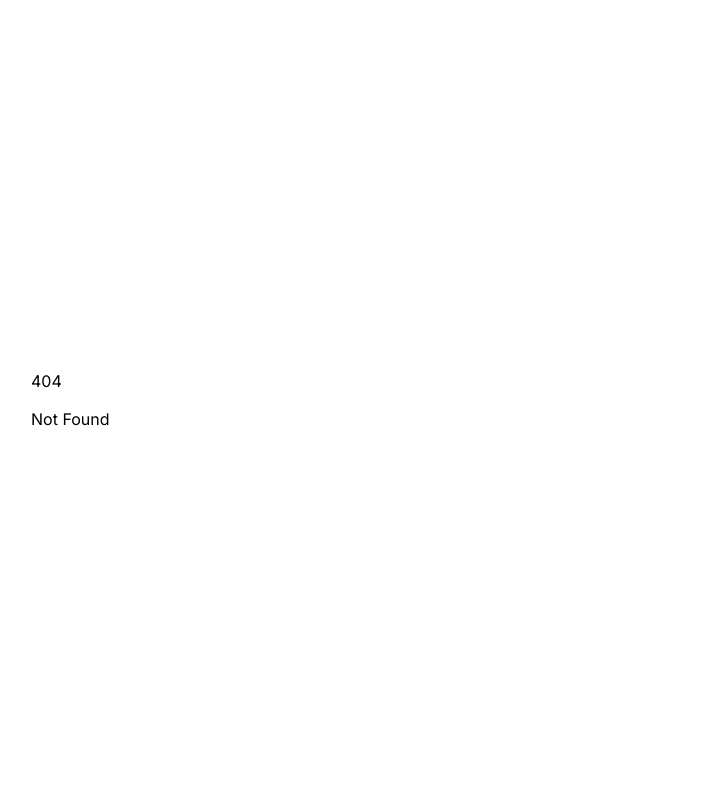
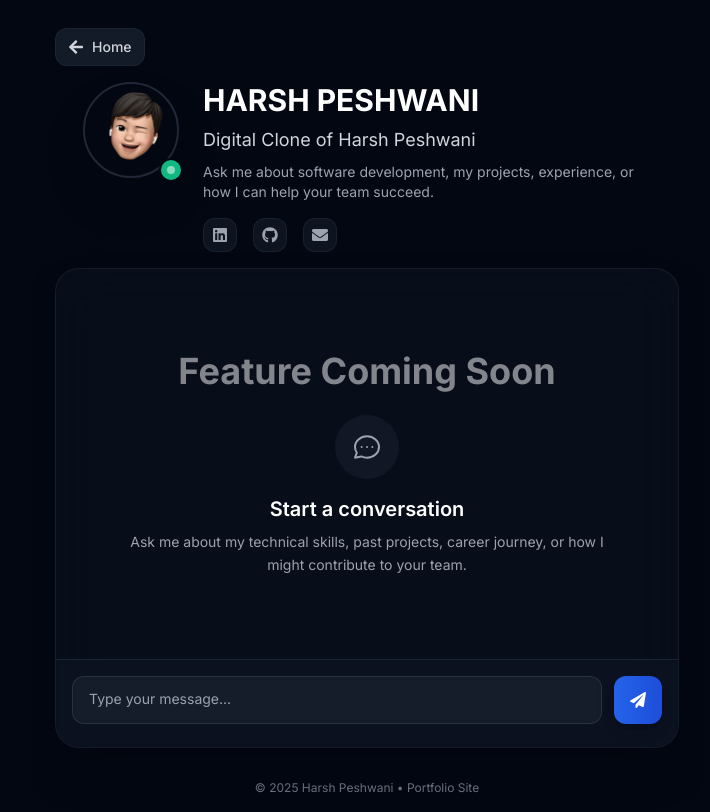
Before and after one commit to hpeshwanidev/harshpeshwani.com, a SvelteKit app: page /chat in a window 1280 px wide. Before the commit this address had no page. Shown: the whole page, without its empty margins (273-983 px from the left). Built offline with nearby package versions, Linux system fonts and the light colour scheme.

Commit message:
Added Chat Page and fixed small bugs

```diff
--- /dev/null
+++ b/src/lib/Back2.svelte
@@ -0,0 +1,36 @@
+<script>
+	import { spring } from 'svelte/motion';
+	import { onMount } from 'svelte';
+
+	let innerWidth;
+	let innerHeight;
+	let mx = spring(0, { stiffness: 0.1, damping: 0.95 });
+	let my = spring(0, { stiffness: 0.1, damping: 0.95 });
+
+	function handleMousemove(event) {
+		mx.set(innerWidth - event.clientX);
+		my.set(innerHeight - event.clientY);
+	}
+
+	onMount(() => {
+		// Optional: any initialization if needed
+	});
+</script>
+
+<svelte:window on:mousemove={handleMousemove} bind:innerWidth bind:innerHeight />
+
+<div class="bg-root" style="--mx: {$mx}px; --my: {$my}px;"></div>
+
+<style>
+	.bg-root {
+		position: absolute;
+		inset: 0;
+		z-index: -1;
+		pointer-events: none;
+		background: #030712;
+	}
+
+	:global(.dark) .bg-root {
+		background: #030712;
+	}
+</style>
--- a/src/routes/+layout.svelte
+++ b/src/routes/+layout.svelte
@@ -8,7 +8,7 @@
 	import '@fontsource/inter/700.css';
 	import '@fontsource/inter/800.css';
 
-	import Social from '$lib/Social.svelte';
+	//import Social from '$lib/Social.svelte';
 
 	import { dev } from '$app/environment';
 	import { inject } from '@vercel/analytics';
--- a/src/routes/+page.svelte
+++ b/src/routes/+page.svelte
@@ -80,6 +80,7 @@
 			>
 				<!-- Message/Chat SVG -->
 				<svg
+				    href="/chat"
 					xmlns="http://www.w3.org/2000/svg"
 					width="18"
 					height="18"
@@ -182,8 +183,8 @@
 	</div>
 
 	<!-- Down-arrow indicator at bottom -->
-	<div class="absolute bottom-6 left-1/2 transform -translate-x-1/2 animate-bounce text-3xl opacity-70">
-		<span>↓</span>
+	<div class="absolute bottom-6 left-1/2 transform -translate-x-1/2 animate-bounce text-3xl justify-center opacity-70">
+		<i class="fas fa-chevron-down justify-center"></i>
 	</div>
 </div>
 
--- /dev/null
+++ b/src/routes/chat/+page.svelte
@@ -0,0 +1,90 @@
+<script>
+	import Back2 from "$lib/Back2.svelte";
+</script>
+
+<svelte:head>
+	<title>Harsh Peshwani</title>
+	<meta name="description" content="Chat with Harsh Peshwani about software development, projects, and more." />
+</svelte:head>
+<Back2 ></Back2>
+<div class="h-screen w-full bg-gray-950 relative overflow-hidden">
+	<div class="relative z-10 h-full flex flex-col">
+		<header class="flex-shrink-0 px-4 py-4 sm:px-6">
+			<div class="flex items-center mb-4">
+				<a href="/" class="no-underline flex items-center gap-2 px-3 py-2 bg-gray-800/60 hover:bg-gray-700/60 backdrop-blur-sm rounded-xl transition-all duration-200 text-gray-300 hover:text-white border border-gray-700/30">
+					<svg stroke="currentColor" fill="currentColor" stroke-width="0" viewBox="0 0 448 512" class="w-4 h-4" height="1em" width="1em" xmlns="http://www.w3.org/2000/svg">
+						<path d="M257.5 445.1l-22.2 22.2c-9.4 9.4-24.6 9.4-33.9 0L7 273c-9.4-9.4-9.4-24.6 0-33.9L201.4 44.7c9.4-9.4 24.6-9.4 33.9 0l22.2 22.2c9.5 9.5 9.3 25-.4 34.3L136.6 216H424c13.3 0 24 10.7 24 24v32c0 13.3-10.7 24-24 24H136.6l120.5 114.8c9.8 9.3 10 24.8.4 34.3z"></path>
+					</svg>
+					<span class="text-sm font-medium">Home</span>
+				</a>
+			</div>
+			<div class="flex justify-center">
+				<div class="flex flex-col sm:flex-row items-center sm:items-start gap-4 sm:gap-6 max-w-4xl">
+					<div class="relative flex-shrink-0">
+						<div class="w-20 h-20 sm:w-24 sm:h-24 rounded-full border-2 border-slate-500/30 shadow-2xl overflow-hidden">
+							<img alt="Harsh Peshwani" loading="lazy" decoding="async" class="object-cover rounded-full" style="position:absolute;height:100%;width:100%;left:0;top:0;right:0;bottom:0;color:transparent" sizes="100vw" src="/bitmoji.png" />
+						</div>
+						<div class="absolute -bottom-1 -right-1 w-6 h-6 bg-emerald-500 rounded-full border-2 border-gray-950 flex items-center justify-center">
+							<div class="w-2 h-2 bg-white rounded-full animate-pulse"></div>
+						</div>
+					</div>
+					<div class="text-center sm:text-left flex-1">
+						<h1 class="text-2xl sm:text-3xl font-bold text-white mb-2">HARSH PESHWANI</h1>
+						<p class="text-gray-300 text-base sm:text-lg mb-2">Digital Clone of Harsh Peshwani</p>
+						<p class="text-gray-400 text-sm mb-4 max-w-md mx-auto sm:mx-0">Ask me about software development, my projects, experience, or how I can help your team succeed.</p>
+						<div class="flex justify-center sm:justify-start gap-4">
+							<a href="https://linkedin.com/in/harshpeshwani" target="_blank" rel="noopener noreferrer" class="p-2 bg-gray-800/40 hover:bg-blue-600/20 rounded-xl transition-all duration-200 text-gray-400 hover:text-blue-400 border border-gray-700/30">
+								<svg stroke="currentColor" fill="currentColor" stroke-width="0" viewBox="0 0 448 512" class="w-4 h-4" height="1em" width="1em" xmlns="http://www.w3.org/2000/svg">
+									<path d="M416 32H31.9C14.3 32 0 46.5 0 64.3v383.4C0 465.5 14.3 480 31.9 480H416c17.6 0 32-14.5 32-32.3V64.3c0-17.8-14.4-32.3-32-32.3zM135.4 416H69V202.2h66.5V416zm-33.2-243c-21.3 0-38.5-17.3-38.5-38.5S80.9 96 102.2 96c21.2 0 38.5 17.3 38.5 38.5 0 21.3-17.2 38.5-38.5 38.5zm282.1 243h-66.4V312c0-24.8-.5-56.7-34.5-56.7-34.6 0-39.9 27-39.9 54.9V416h-66.4V202.2h63.7v29.2h.9c8.9-16.8 30.6-34.5 62.9-34.5 67.2 0 79.7 44.3 79.7 101.9V416z"></path>
+								</svg>
+							</a>
+							<a href="https://github.com/hpeshwanidev" target="_blank" rel="noopener noreferrer" class="p-2 bg-gray-800/40 hover:bg-purple-600/20 rounded-xl transition-all duration-200 text-gray-400 hover:text-purple-400 border border-gray-700/30">
+								<svg stroke="currentColor" fill="currentColor" stroke-width="0" viewBox="0 0 496 512" class="w-4 h-4" height="1em" width="1em" xmlns="http://www.w3.org/2000/svg">
+									<path d="M165.9 397.4c0 2-2.3 3.6-5.2 3.6-3.3.3-5.6-1.3-5.6-3.6 0-2 2.3-3.6 5.2-3.6 3-.3 5.6 1.3 5.6 3.6zm-31.1-4.5c-.7 2 1.3 4.3 4.3 4.9 2.6 1 5.6 0 6.2-2s-1.3-4.3-4.3-5.2c-2.6-.7-5.5.3-6.2 2.3zm44.2-1.7c-2.9.7-4.9 2.6-4.6 4.9.3 2 2.9 3.3 5.9 2.6 2.9-.7 4.9-2.6 4.6-4.6-.3-1.9-3-3.2-5.9-2.9zM244.8 8C106.1 8 0 113.3 0 252c0 110.9 69.8 205.8 169.5 239.2 12.8 2.3 17.3-5.6 17.3-12.1 0-6.2-.3-40.4-.3-61.4 0 0-70 15-84.7-29.8 0 0-11.4-29.1-27.8-36.6 0 0-22.9-15.7 1.6-15.4 0 0 24.9 2 38.6 25.8 21.9 38.6 58.6 27.5 72.9 20.9 2.3-16 8.8-27.1 16-33.7-55.9-6.2-112.3-14.3-112.3-110.5 0-27.5 7.6-41.3 23.6-58.9-2.6-6.5-11.1-33.3 2.6-67.9 20.9-6.5 69 27 69 27 20-5.6 41.5-8.5 62.8-8.5s42.8 2.9 62.8 8.5c0 0 48.1-33.6 69-27 13.7 34.7 5.2 61.4 2.6 67.9 16 17.7 25.8 31.5 25.8 58.9 0 96.5-58.9 104.2-114.8 110.5 9.2 7.9 17 22.9 17 46.4 0 33.7-.3 75.4-.3 83.6 0 6.5 4.6 14.4 17.3 12.1C428.2 457.8 496 362.9 496 252 496 113.3 383.5 8 244.8 8zM97.2 352.9c-1.3 1-1 3.3.7 5.2 1.6 1.6 3.9 2.3 5.2 1 1.3-1 1-3.3-.7-5.2-1.6-1.6-3.9-2.3-5.2-1zm-10.8-8.1c-.7 1.3.3 2.9 2.3 3.9 1.6 1 3.6.7 4.3-.7.7-1.3-.3-2.9-2.3-3.9-2-.6-3.6-.3-4.3.7zm32.4 35.6c-1.6 1.3-1 4.3 1.3 6.2 2.3 2.3 5.2 2.6 6.5 1 1.3-1.3.7-4.3-1.3-6.2-2.2-2.3-5.2-2.6-6.5-1zm-11.4-14.7c-1.6 1-1.6 3.6 0 5.9 1.6 2.3 4.3 3.3 5.6 2.3 1.6-1.3 1.6-3.9 0-6.2-1.4-2.3-4-3.3-5.6-2z"></path>
+								</svg>
+							</a>
+							<a href="mailto:hpeshwani.dev@gmail.com" class="p-2 bg-gray-800/40 hover:bg-emerald-600/20 rounded-xl transition-all duration-200 text-gray-400 hover:text-emerald-400 border border-gray-700/30">
+								<svg stroke="currentColor" fill="currentColor" stroke-width="0" viewBox="0 0 512 512" class="w-4 h-4" height="1em" width="1em" xmlns="http://www.w3.org/2000/svg">
+									<path d="M502.3 190.8c3.9-3.1 9.7-.2 9.7 4.7V400c0 26.5-21.5 48-48 48H48c-26.5 0-48-21.5-48-48V195.6c0-5 5.7-7.8 9.7-4.7 22.4 17.4 52.1 39.5 154.1 113.6 21.1 15.4 56.7 47.8 92.2 47.6 35.7.3 72-32.8 92.3-47.6 102-74.1 131.6-96.3 154-113.7zM256 320c23.2.4 56.6-29.2 73.4-41.4 132.7-96.3 142.8-104.7 173.4-128.7 5.8-4.5 9.2-11.5 9.2-18.9v-19c0-26.5-21.5-48-48-48H48C21.5 64 0 85.5 0 112v19c0 7.4 3.4 14.3 9.2 18.9 30.6 23.9 40.7 32.4 173.4 128.7 16.8 12.2 50.2 41.8 73.4 41.4z"></path>
+								</svg>
+							</a>
+						</div>
+					</div>
+				</div>
+			</div>
+		</header>
+		<main class="flex-1 px-4 sm:px-6 pb-4 flex flex-col min-h-0 items-center">
+			<div class="flex-1 w-full max-w-4xl lg:max-w-5xl bg-gray-900/40 backdrop-blur-xl rounded-3xl border border-gray-700/30 shadow-2xl flex flex-col overflow-hidden">
+				<div class="flex-1 overflow-y-auto px-4 py-4 space-y-4">
+					<div class="flex flex-col items-center justify-center h-full text-center px-4">
+						<h1 class="text-4xl font-bold text-white mb-6 animate-pulse">Feature Coming Soon</h1>
+						<div class="w-16 h-16 mb-4 bg-gray-800/40 rounded-full flex items-center justify-center">
+							<div class="w-8 h-8 text-gray-400">
+								<svg fill="none" viewBox="0 0 24 24" stroke="currentColor">
+									<path stroke-linecap="round" stroke-linejoin="round" stroke-width="1.5" d="M8 12h.01M12 12h.01M16 12h.01M21 12c0 4.418-4.03 8-9 8a9.863 9.863 0 01-4.255-.949L3 20l1.395-3.72C3.512 15.042 3 13.574 3 12c0-4.418 4.03-8 9-8s9 3.582 9 8z"></path>
+								</svg>
+							</div>
+						</div>
+						<h3 class="text-xl font-semibold text-white mb-2">Start a conversation</h3>
+						<p class="text-gray-400 max-w-lg text-sm leading-relaxed">Ask me about my technical skills, past projects, career journey, or how I might contribute to your team.</p>
+					</div>
+				</div>
+				<div class="flex-shrink-0 p-4 border-t border-gray-700/40 bg-gray-900/30 backdrop-blur-sm">
+					<div class="flex gap-3 items-center">
+						<div class="flex-1 relative">
+							<textarea placeholder="Type your message..." rows="1" class="w-full bg-gray-800/50 border border-gray-600/40 rounded-xl px-4 py-3 pr-12 text-white placeholder-gray-400 focus:outline-none focus:ring-2 focus:ring-blue-500/50 focus:border-transparent resize-none text-sm backdrop-blur-sm" style="min-height:48px;max-height:120px"></textarea>
+						</div>
+						<button class="flex-shrink-0 w-12 h-12 bg-gradient-to-r from-blue-600 to-blue-700 hover:from-blue-700 hover:to-blue-800 rounded-xl flex items-center justify-center transition-all duration-200 shadow-lg self-start">
+							<svg stroke="currentColor" fill="currentColor" stroke-width="0" viewBox="0 0 512 512" class="w-4 h-4 text-white" height="1em" width="1em" xmlns="http://www.w3.org/2000/svg">
+								<path d="M476 3.2L12.5 270.6c-18.1 10.4-15.8 35.6 2.2 43.2L121 358.4l287.3-253.2c5.5-4.9 13.3 2.6 8.6 8.3L176 407v80.5c0 23.6 28.5 32.9 42.5 15.8L282 426l124.6 52.2c14.2 6 30.4-2.9 33-18.2l72-432C515 7.8 493.3-6.8 476 3.2z"></path>
+							</svg>
+						</button>
+					</div>
+				</div>
+			</div>
+		</main>
+		<footer class="flex-shrink-0 px-2 sm:px-4 py-4">
+			<p class="text-center text-gray-500 text-xs">© 2025 Harsh Peshwani • Portfolio Site</p>
+		</footer>
+	</div>
+</div>
```
